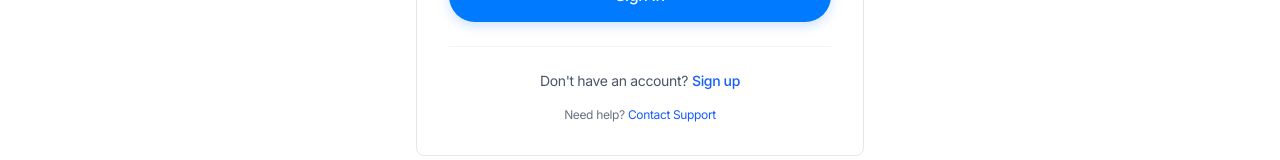
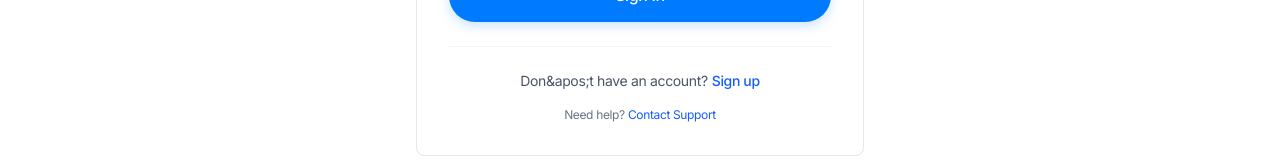
Before and after one commit to floradistro/LAB, a Next.js app: page /client-portal in a window 1280 px wide. Shown: the part 493-653 px from the top of the page. Built offline with nearby package versions, Linux system fonts and the light colour scheme.

Commit message:
Fix ESLint errors: escape apostrophes in client portal JSX

```diff
--- a/src/app/client-portal/page.tsx
+++ b/src/app/client-portal/page.tsx
@@ -110,7 +110,7 @@ export default function ClientPortal() {
                   We've sent password reset instructions to <strong>{resetEmail}</strong>
                 </p>
                 <p className="text-gray-500 text-xs">
-                  Didn't receive the email? Check your spam folder or try again in a few minutes.
+                  Didn&apos;t receive the email? Check your spam folder or try again in a few minutes.
                 </p>
                 <Button
                   fullWidth
@@ -304,7 +304,7 @@ export default function ClientPortal() {
           {/* Toggle Form */}
           <div className="text-center pt-6 border-t border-gray-100 mt-6">
             <p className="text-sm text-gray-600">
-              {isLogin ? "Don't have an account?" : "Already have an account?"}
+              {isLogin ? "Don&apos;t have an account?" : "Already have an account?"}
               <button
                 type="button"
                 onClick={() => {
```
